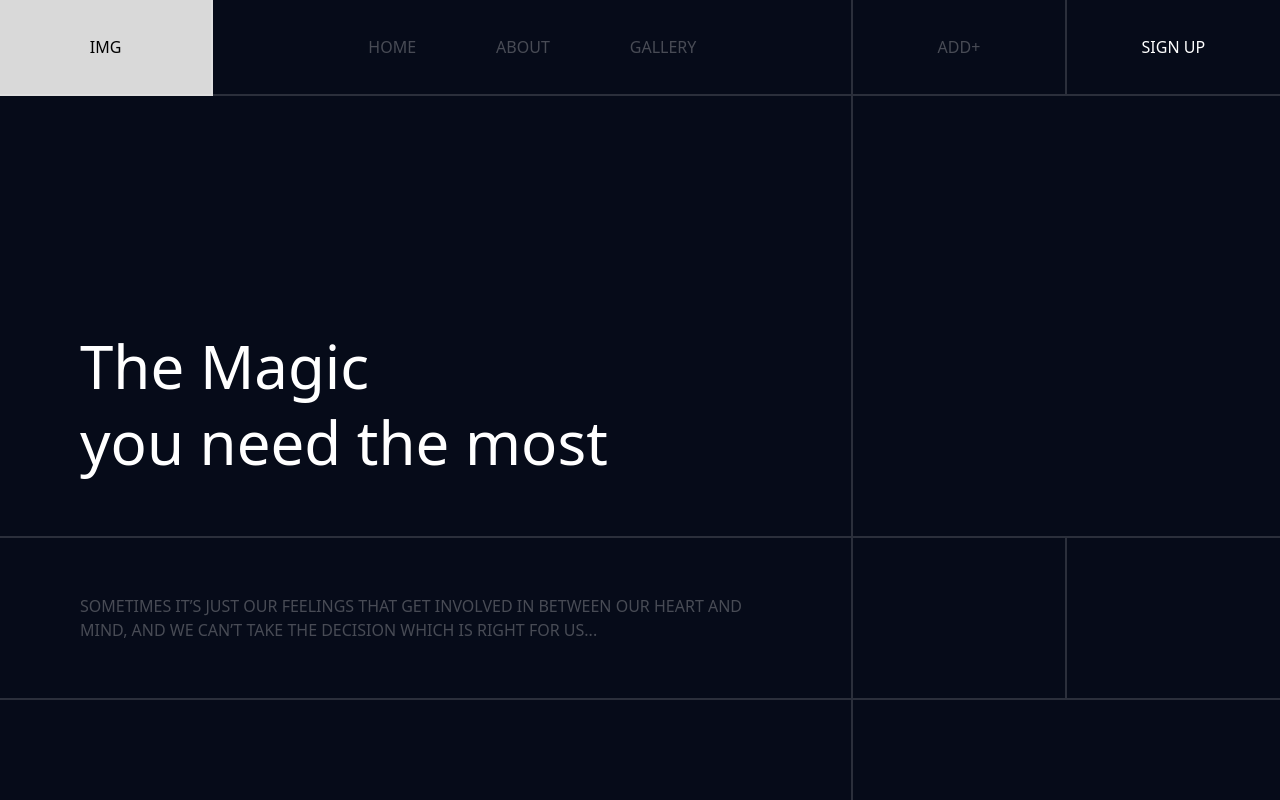
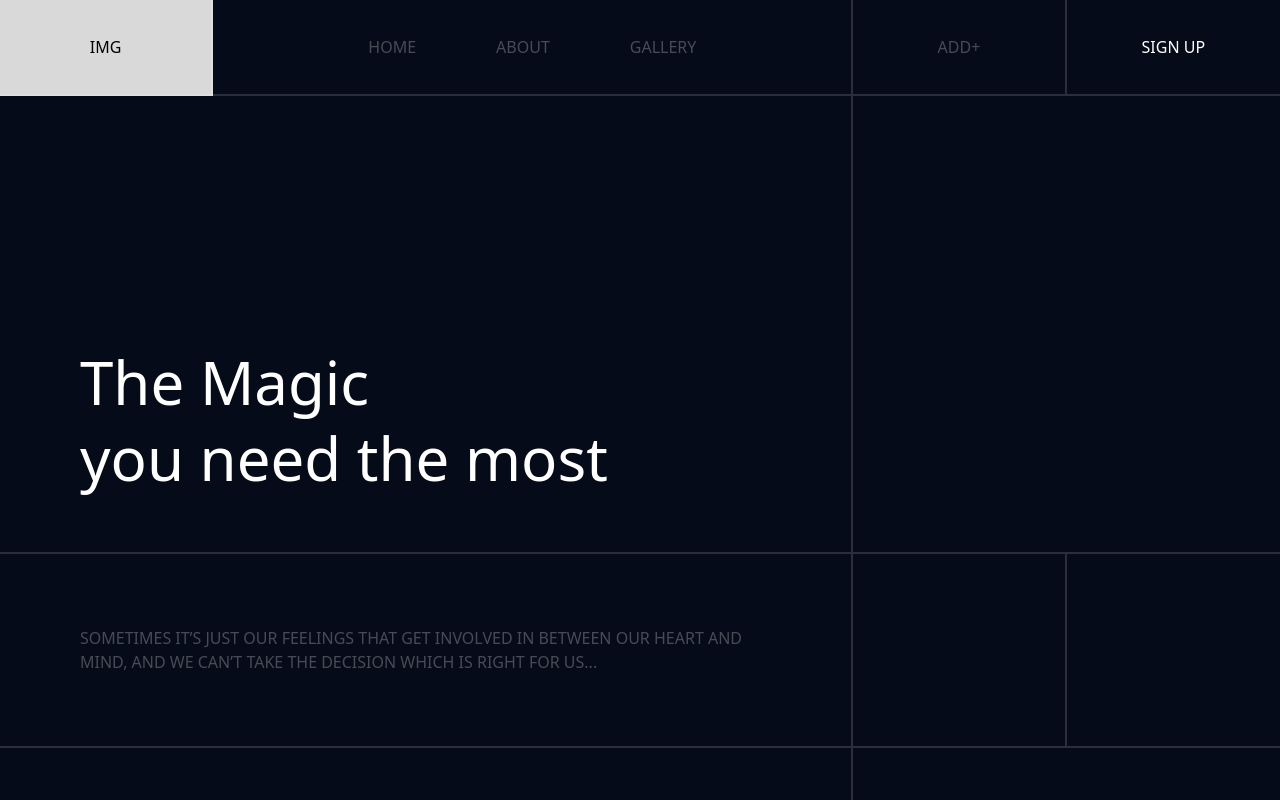
Before and after one commit to Swpn0neel/toile, a React (Vite) app: page / in a window 1280 px wide. Shown: the top 800 px of the page. Built offline with nearby package versions, Linux system fonts and the light colour scheme.

Commit message:
(fix): padding in hero

```diff
--- a/src/components/Hero/Hero.jsx
+++ b/src/components/Hero/Hero.jsx
@@ -5,7 +5,7 @@ export default function Hero(){
     return(
         <>
             <div class="flex flex-rows">
-                <div class="pl-20 pt-60 pb-16 text-white text-6xl custom2 basis-2/3 flex flex-col gap-4">
+                <div class="pl-20 pt-64 pb-16 text-white text-6xl custom2 basis-2/3 flex flex-col gap-4">
                     <div>The Magic</div>
                     <div>you need the most</div>
                 </div>
@@ -15,8 +15,8 @@ export default function Hero(){
                 <div class="px-20 basis-2/3 custom2 text-[#D9D9D950] flex justify-center items-center">
                 SOMETIMES IT’S JUST OUR FEELINGS THAT GET INVOLVED IN BETWEEN OUR HEART AND MIND, AND WE CAN’T TAKE THE DECISION WHICH IS RIGHT FOR US...
                 </div>
-                <div class="basis-1/6 py-20 custom2 justify-center"></div>
-                <div class="basis-1/6 py-20 custom1 justify-center"></div>
+                <div class="basis-1/6 py-24 custom2 justify-center"></div>
+                <div class="basis-1/6 py-24 custom1 justify-center"></div>
             </div>
         </>
     );
```
